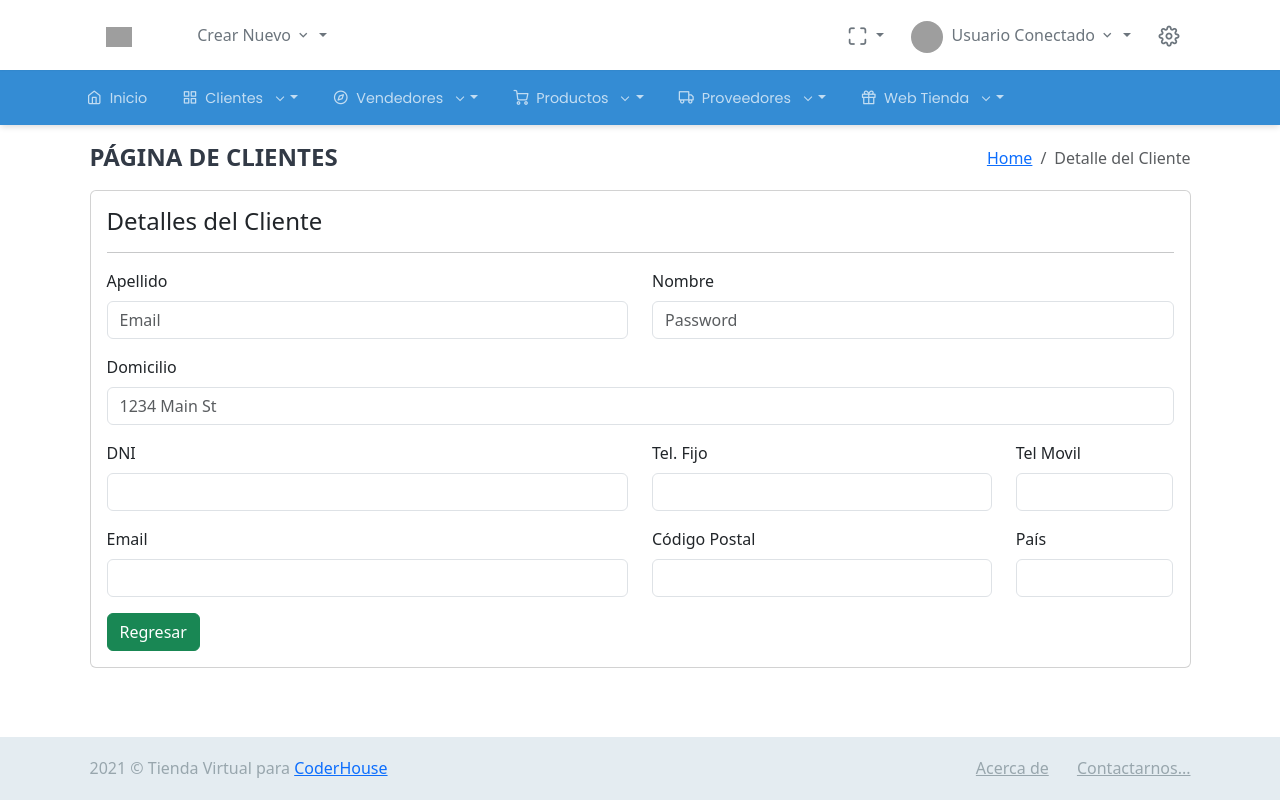
After one commit to catuchowil/TiendaVirtual, a Django app: template app/cliente/templates/cliente/detalle_cliente.html in a window 1280 px wide. The commit adds this page. Run offline with Django 3.2, Linux system fonts and the light colour scheme; the template is opened without the code that fills it: values that come from a table or form of the project are taken from there, others are empty; data comes from the database, SQL or seed files in the repository; parts of the project's set-up code (start-up, migrations or seed data) failed here and were passed over; some libraries are stand-ins or nearby versions; grey boxes are pictures that could not be loaded.

Commit message:
Ver detalle de cada aplicación

```diff
--- /dev/null
+++ b/app/cliente/templates/cliente/detalle_cliente.html
@@ -0,0 +1,84 @@
+{% extends 'base/base.html' %}
+
+
+{%block titulo-miga%}
+<div class="row">
+    <div class="col-12">
+        <div class="page-title-box">
+            <h4 class="page-title">Página de Clientes</h4>
+            <div>
+
+                <ol class="breadcrumb m-0">
+                    <li class="breadcrumb-item"><a href="{% url 'base:index' %}">Home</a></li>
+                    <li class="breadcrumb-item active">Detalle del Cliente</li>
+                </ol>
+
+            </div>
+        </div>
+    </div>
+</div>
+{% endblock%}
+
+{% block contenido %}
+
+
+<div class="row">
+    <div class="col-12">
+        <div class="card">
+            <div class="card-body">
+                <h4 class="header-title">Detalles del Cliente</h4>
+               <hr>
+
+                <form>
+                    <div class="row">
+                        <div class="col-md-6 mb-3">
+                            <label for="inputEmail4" class="form-label">Apellido</label>
+                            <input type="text" class="form-control" value="{{cli.apellido_cliente}}" placeholder="Email">
+                        </div>
+                        <div class="col-md-6 mb-3">
+                            <label for="inputPassword4" class="form-label">Nombre</label>
+                            <input type="text" class="form-control" value="{{cli.nombre_cliente}}" placeholder="Password">
+                        </div>
+                    </div>
+
+                    <div class="mb-3">
+                        <label for="inputAddress" class="form-label">Domicilio</label>
+                        <input type="text" class="form-control" value="{{cli.domicilio_cliente}}" placeholder="1234 Main St">
+                    </div>
+
+                    <div class="row">
+                        <div class="mb-3 col-md-6">
+                            <label for="inputCity" class="form-label">DNI</label>
+                            <input type="text" class="form-control" value="{{cli.dni_cliente}}">
+                        </div>
+                        <div class="mb-3 col-md-4">
+                            <label for="inputState" class="form-label">Tel. Fijo</label>
+                            <input type="text" class="form-control" value="{{cli.telfijo_cliente}}">
+                        </div>
+                        <div class="mb-3 col-md-2">
+                            <label for="inputZip" class="form-label">Tel Movil</label>
+                            <input type="text" class="form-control" value="{{cli.movil_cliente}}">
+                        </div>
+                    </div>
+
+                    <div class="row">
+                        <div class="mb-3 col-md-6">
+                            <label for="inputCity" class="form-label">Email</label>
+                            <input type="text" class="form-control" value="{{cli.email_cliente}}">
+                        </div>
+                        <div class="mb-3 col-md-4">
+                            <label for="inputState" class="form-label">Código Postal</label>
+                            <input type="text" class="form-control" value="{{cli.zipcode_cliente}}">
+                        </div>
+                        <div class="mb-3 col-md-2">
+                            <label for="inputZip" class="form-label">País</label>
+                            <input type="text" class="form-control" value="{{cli.id_pais}}">
+                        </div>
+                    </div>
+                </form>
+                <button onClick="history.go(-1);" class="btn btn-success waves-effect waves-light">Regresar</button>
+            </div> <!-- end card-body -->
+        </div> <!-- end card-->
+    </div> <!-- end col -->
+</div>
+{% endblock %}
--- a/app/cliente/templates/cliente/listado_cliente.html
+++ b/app/cliente/templates/cliente/listado_cliente.html
@@ -45,7 +45,9 @@
                                 <td>{{i.nombre_cliente}}</td>
                                 <td>{{i.dni_cliente}}</td>
                                 <td>{{i.domicilio_cliente}}</td>
-                                <td><button type="button" class="btn btn-soft-info btn-rounded waves-effect waves-light">Más Info</button></td>
+                                <td><a href="{% url 'cliente:detallecliente' i.id %}"" class="btn btn-soft-info btn-rounded waves-effect waves-light">Más Info</a>
+                                <a href="{% url 'cliente:detallecliente' i.id %}"" class="btn btn-soft-warning btn-rounded waves-effect waves-light">Editar</a>
+                                <a href="{% url 'cliente:detallecliente' i.id %}"" class="btn btn-soft-danger btn-rounded waves-effect waves-light">Eliminar</a></td>
                             </tr>
                             {% endfor %}
                         </tbody>
--- a/app/cliente/urls.py
+++ b/app/cliente/urls.py
@@ -1,9 +1,10 @@
 from django.urls import path
 
-from .views import NuevoCliente, ListadoCliente
+from .views import NuevoCliente, ListadoCliente, DetalleCliente
 urlpatterns = [
     path('nuevocliente/', NuevoCliente.as_view(), name='nuevocliente'),
     path('listadocliente/', ListadoCliente.as_view(), name='listadocliente'),
+    path('detallecliente/<int:pk>',DetalleCliente.as_view(),name='detallecliente')
 
     # Url de vistas basadas en función
     # path('nuevocliente/', NuevoCliente, name='nuevocliente'),
--- a/app/producto/templates/producto/listado_producto.html
+++ b/app/producto/templates/producto/listado_producto.html
@@ -45,7 +45,11 @@
                                 <td>{{i.id_marca}}</td>
                                 <td>{{i.id_categoria}}</td>
 
-                                <td><button type="button" class="btn btn-soft-info btn-rounded waves-effect waves-light">Más Info</button></td>
+                                <td>
+                                    <a href="{%url 'producto:detalleproducto' i.id%}" class="btn btn-soft-info btn-rounded waves-effect waves-light">Más Info</a>
+                                    <a href="{%url 'vendedor:detallevendedor' i.id%}" class="btn btn-soft-warning btn-rounded waves-effect waves-light">Editar</a>
+                                    <a href="{%url 'vendedor:detallevendedor' i.id%}" class="btn btn-soft-danger btn-rounded waves-effect waves-light">Eliminar</a>
+                                </td>
                             </tr>
                             {% endfor %}
                         </tbody>
--- a/app/producto/urls.py
+++ b/app/producto/urls.py
@@ -1,12 +1,13 @@
 from django.urls import path
 
-from .views import NuevoProducto, ListadoProducto
+from .views import NuevoProducto, ListadoProducto, DetalleProducto
 
 urlpatterns = [
     # Url de vistas basadas en clase
 
     path('nuevoproducto/',NuevoProducto.as_view(),name='nuevoproducto'),
-    path('listadoproducto/',ListadoProducto.as_view(), name='listadoproducto')
+    path('listadoproducto/',ListadoProducto.as_view(), name='listadoproducto'),
+    path('detalleproducto/<int:pk>',DetalleProducto.as_view(),name='detalleproducto')
 
     # Url de vistas basadas en función
     #path('nuevoproducto/',NuevoProducto,name='nuevoproducto'),
--- a/app/producto/views.py
+++ b/app/producto/views.py
@@ -21,6 +21,12 @@ class NuevoProducto(generic.CreateView):
 class ListadoProducto(generic.ListView):
     model = Producto
     template_name = 'producto/listado_producto.html'
+    context_object_name = 'produ'
+
+
+class DetalleProducto(generic.DetailView):
+    model = Producto
+    template_name = 'producto/detalle_producto.html'
     context_object_name = 'produ'
 
 
--- a/app/proveedor/urls.py
+++ b/app/proveedor/urls.py
@@ -1,11 +1,12 @@
 from django.urls import path
 
-from .views import NuevoProveedor, ListadoProveedor
+from .views import NuevoProveedor, ListadoProveedor,DetalleProveedor
 
 urlpatterns = [
     # Vistas Basadas en clase
     path('nuevoproveedor/', NuevoProveedor.as_view(),name='nuevoproveedor'),
     path('listadoproveedor/',ListadoProveedor.as_view(),name='listadoproveedor'),
+    path('detalleproveedor/<int:pk>',DetalleProveedor.as_view(),name='detalleproveedor')
 
 
     #Vistas Basadas en Función
--- a/app/proveedor/views.py
+++ b/app/proveedor/views.py
@@ -18,6 +18,12 @@ class NuevoProveedor(generic.CreateView):
 class ListadoProveedor(generic.ListView):
     model = Proveedor
     template_name = 'proveedor/listado_proveedor.html'
+    context_object_name = 'provee'
+
+
+class DetalleProveedor(generic.DetailView):
+    model = Proveedor
+    template_name = 'proveedor/detalle_proveedor.html'
     context_object_name = 'provee'
 
 
--- a/app/vendedor/templates/vendedor/listado_vendedor.html
+++ b/app/vendedor/templates/vendedor/listado_vendedor.html
@@ -34,6 +34,7 @@
                                 <th>Nombre</th>
                                 <th>DNI</th>
                                 <th>Código Vendedor</th>
+                                <th>Sucursal</th>
                                 <th>Acciones</th>
                             </tr>
                         </thead>
@@ -44,8 +45,11 @@
                                 <td>{{i.nombre_vendedor}}</td>
                                 <td>{{i.dni_vendedor}}</td>
                                 <td>{{i.codigo_vendedor}}</td>
+                                <td>{{i.sucursal}}</td>
 
-                                <td><button type="button" class="btn btn-soft-info btn-rounded waves-effect waves-light">Más Info</button></td>
+                                <td><a href="{%url 'vendedor:detallevendedor' i.id%}" class="btn btn-soft-info btn-rounded waves-effect waves-light">Más Info</a>
+                                    <a href="{%url 'vendedor:detallevendedor' i.id%}" class="btn btn-soft-warning btn-rounded waves-effect waves-light">Editar</a>
+                                    <a href="{%url 'vendedor:detallevendedor' i.id%}" class="btn btn-soft-danger btn-rounded waves-effect waves-light">Eliminar</a></td>
                             </tr>
                             {% endfor %}
                         </tbody>
--- a/app/vendedor/urls.py
+++ b/app/vendedor/urls.py
@@ -1,10 +1,11 @@
 from django.urls import path
 
-from .views import NuevoVendedor, ListadoVendedor
+from .views import NuevoVendedor, ListadoVendedor,DetalleVendedor
 
 urlpatterns = [
     path('nuevovendedor/',NuevoVendedor.as_view(), name='nuevovendedor'),
     path('listadovendedor/',ListadoVendedor.as_view(),name='listadovendedor'),
+    path('detallevendedor/<int:pk>',DetalleVendedor.as_view(),name='detallevendedor'),
 
     # Urls de vistas basadas en función
     #path('nuevovendedor/',NuevoVendedor, name='nuevovendedor'),
```
Also changed, not shown: app/cliente/views.py (+7 -0 lines), app/producto/templates/producto/detalle_producto.html (added, +77 -0 lines), app/proveedor/templates/proveedor/detalle_proveedor.html (added, +87 -0 lines), app/proveedor/templates/proveedor/listado_proveedor.html (+6 -1 lines), app/vendedor/templates/vendedor/detalle_vendedor.html (added, +72 -0 lines), app/vendedor/views.py (+8 -0 lines).
